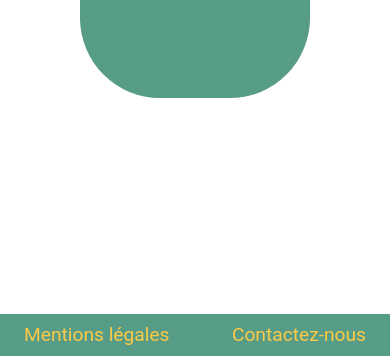
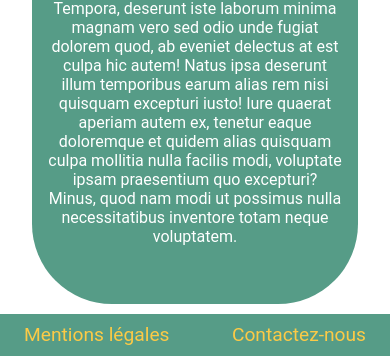
Before and after one commit to gregouz3/P3-OCR-web, a website: page indexMentionsLegales.html in a window 390 px wide. Shown: the part 488-844 px from the top of the page. Drawn offline with Linux system fonts and the light colour scheme.

Commit message:
mentions legales

```diff
--- a/indexMentionsLegales.html
+++ b/indexMentionsLegales.html
@@ -20,9 +20,9 @@
 
     <div class="zone-bloc">
       <h2 class="zone-bloc__mentions">Mentions Légales</h2>
+      <p class="zone-bloc__mentions--txt">Lorem ipsum dolor sit amet consectetur adipisicing elit. Molestias reprehenderit in suscipit magnam? Animi dicta ea quo ratione atque dolore nulla nemo eveniet facere. Facere, suscipit beatae magni inventore, nihil explicabo quis eos modi dolorem ratione ut saepe. Tempora non molestiae, facilis temporibus quis ad quos minus omnis fugit illo quaerat maiores? Perferendis fugit consequatur nemo numquam facilis nostrum unde a eveniet illum voluptate. Mollitia expedita aut distinctio doloremque, quaerat nostrum aperiam quasi rerum at animi sit omnis non, nihil neque voluptas error. Tempora, deserunt iste laborum minima magnam vero sed odio unde fugiat dolorem quod, ab eveniet delectus at est culpa hic autem! Natus ipsa deserunt illum temporibus earum alias rem nisi quisquam excepturi iusto! Iure quaerat aperiam autem ex, tenetur eaque doloremque et quidem alias quisquam culpa mollitia nulla facilis modi, voluptate ipsam praesentium quo excepturi? Minus, quod nam modi ut possimus nulla necessitatibus inventore totam neque voluptatem.
+      </p>
     </div>
-
-
 
     <footer class="footer">
       <p class="footer__content">
--- a/scss/main.scss
+++ b/scss/main.scss
@@ -474,12 +474,19 @@ ul { list-style-type: none;}
   margin: 5rem;
   background-color: $bg-primary;
   display: flex;
+  flex-direction: column;
   justify-content: center;
   align-items: center;
   border-radius:5rem;
   &__mentions {
     font-size: 5rem;
     color: $color-primary;
+    &--txt {
+      text-align:center;
+      margin: 1rem;
+      color: white;
+
+    }
   }
 }
 
@@ -948,3 +955,17 @@ ul { list-style-type: none;}
     }
   }
 }
+
+/*responsive recommandations*/
+
+@media all and (max-width: 840px)
+{
+  .zone-bloc {
+    margin:2rem;
+    height: 80vh;
+    &__mentions {
+      font-size: 1.5rem;
+    }
+
+  }
+}
```
Also changed, not shown: css/style.css, 1 other file.
